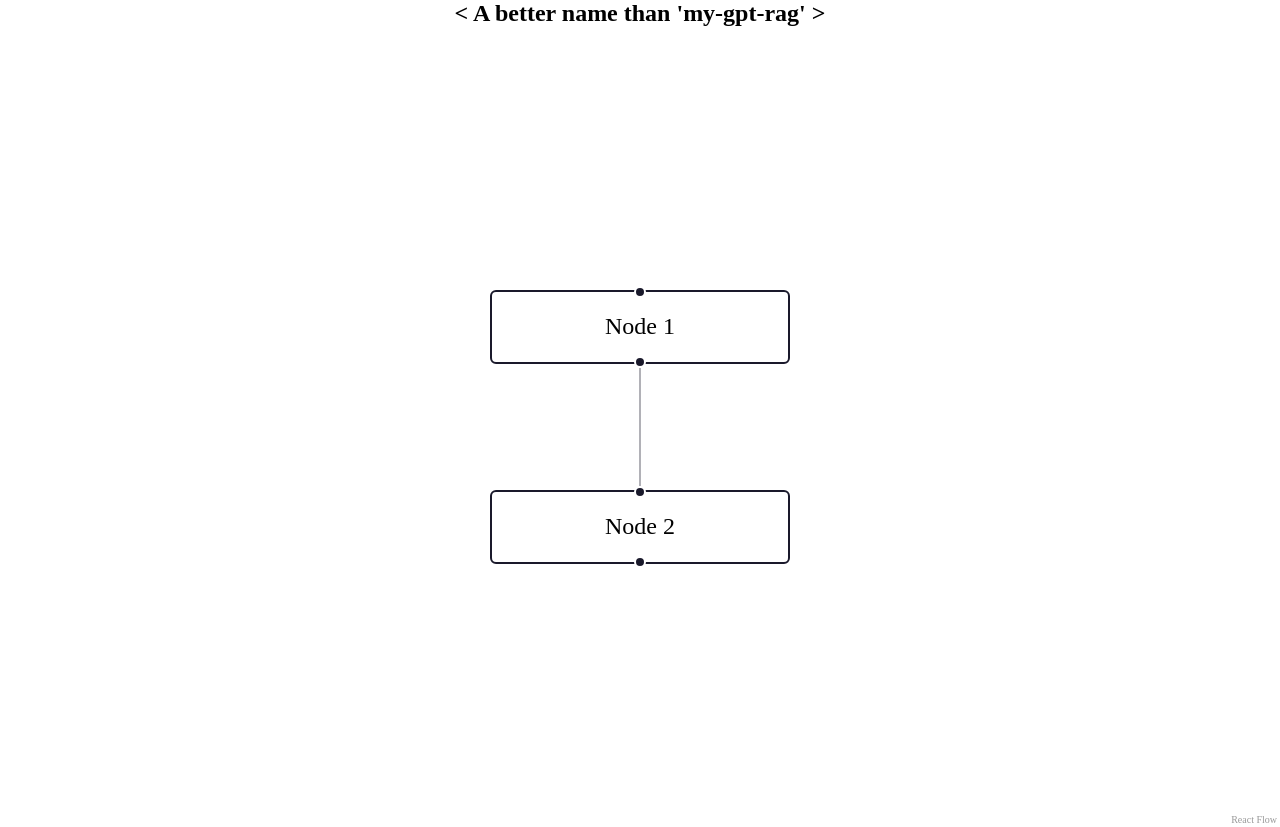
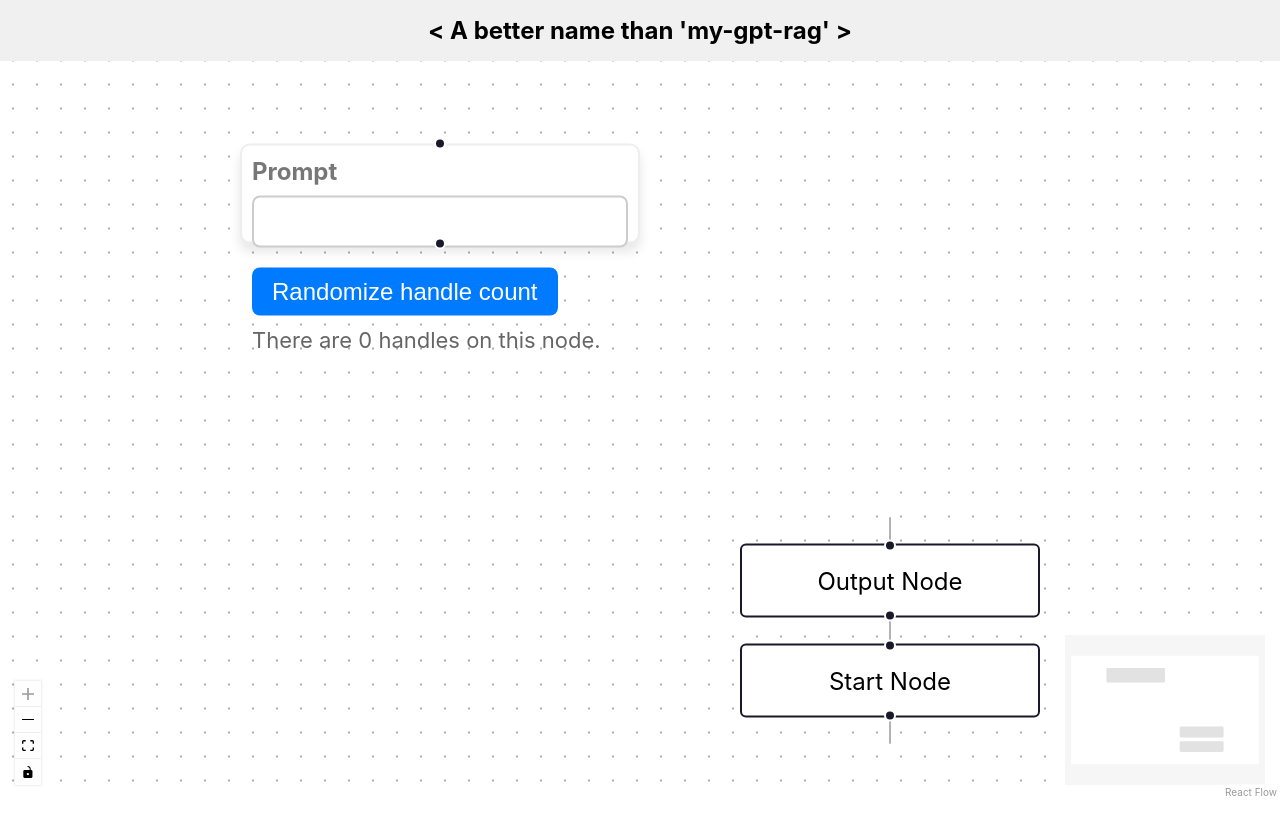
Before and after one commit to rzhen3/my-gpt-rag, a React app in the folder frontend/: page / in a window 1280 px wide. After the commit the page ends 800 px from the top, so only its background shows below. Built offline with nearby package versions, Linux system fonts and the light colour scheme; the HTML template or start-up script is replaced by a standard one.

Commit message:
add basic idea of a prompt node

```diff
--- a/frontend/src/App.css
+++ b/frontend/src/App.css
@@ -1,6 +1,13 @@
-#root {
-  max-width: 1280px;
-  margin: 0 auto;
-  padding: 2rem;
+.App {
+  width: 100%;
+  height: 100%;
+  display: flex;
+  flex-direction: column;
+}
+
+.App h2 {
+  padding: 1rem;
+  margin: 0;
+  background-color: #f0f0f0;
   text-align: center;
 }
--- a/frontend/src/App.tsx
+++ b/frontend/src/App.tsx
@@ -4,7 +4,7 @@ import './App.css';
 
 function App() {
   return (
-      <div className = "App" style={{ width: '100vw', height: '100vh'}}>
+      <div className = "App">
         <h2>
           &lt; A better name than 'my-gpt-rag' &gt;
         </h2>
--- /dev/null
+++ b/frontend/src/components/DocumentUploadNode.tsx
@@ -0,0 +1 @@
+// TODO: when we add document uploading
--- a/frontend/src/components/SimpleFlow.jsx
+++ /dev/null
@@ -1,55 +0,0 @@
-import { useState, useCallback } from 'react';
-import { ReactFlow, applyNodeChanges, applyEdgeChanges, addEdge } from '@xyflow/react';
-import '@xyflow/react/dist/style.css';
-
-const initialNodes = [
-  { id: 'n1', position: { x: 0, y: 0 }, data: { label: 'Node 1' } },
-  { id: 'n2', position: { x: 0, y: 100 }, data: { label: 'Node 2' } },
-];
-const initialEdges = [{ id: 'n1-n2', source: 'n1', target: 'n2' }];
-
-export default function App() {
-  const [nodes, setNodes] = useState(initialNodes);
-  const [edges, setEdges] = useState(initialEdges);
-
-  const onNodesChange = useCallback(
-    (changes) => setNodes((nodesSnapshot) => applyNodeChanges(changes, nodesSnapshot)),
-    [],
-  );
-
-  /*
-Simplified version of React's code:
-function setNodes(newValueOrFunction) {
-  if (typeof newValueOrFunction === 'function') {
-    var currentStateValue = getCurrentState();  // Get current nodes
-    var newStateValue = newValueOrFunction(currentStateValue);  // Call YOUR function
-    updateState(newStateValue);  // Update state with returned value
-  } else {
-    updateState(newValueOrFunction);
-  }
-}
-
-
-  */
-  const onEdgesChange = useCallback(
-    (changes) => setEdges((edgesSnapshot) => applyEdgeChanges(changes, edgesSnapshot)),
-    [],
-  );
-  const onConnect = useCallback(
-    (params) => setEdges((edgesSnapshot) => addEdge(params, edgesSnapshot)),
-    [],
-  );
-
-  return (
-    <div style={{ width: '100vw', height: '100vh' }}>
-      <ReactFlow
-        nodes={nodes}
-        edges={edges}
-        onNodesChange={onNodesChange}
-        onEdgesChange={onEdgesChange}
-        onConnect={onConnect}
-        fitView
-      />
-    </div>
-  );
-}
--- a/frontend/src/components/SimpleFlow.tsx
+++ b/frontend/src/components/SimpleFlow.tsx
@@ -10,23 +10,31 @@ import { ReactFlow,
     addEdge,
     type Node, type Edge, type OnNodesChange, type OnEdgesChange, type OnConnect} from '@xyflow/react';
 import '@xyflow/react/dist/style.css';
+import TextUpdaterNode from './TextUpdaterNode';
 
 const initialNodes: Node[] = [
     {
-        id: '1',
-        type: 'input',
+        id: 'n1',
         data: { label: 'Start Node'},
         position: { x: 250, y: 250},
     },
     {
-        id: '2',
+        id: 'n2',
         data: { label: 'Output Node' },
         position: { x: 250, y: 200},
+    },
+    {
+        id: 'n3',
+        type: 'textUpdater',
+        position: { x: 0, y: 0},
+        data: { label: 'some node', value: 123},
     }
 ];
 
+const nodeTypes = { textUpdater: TextUpdaterNode }
+
 const initialEdges: Edge[] = [
-    { id: 'e1-2', source: '1', target: '2'}
+    { id: 'n1-n2', source: 'n1', target: 'n2'}
 ];
 
 function SimpleFlow() {
@@ -53,6 +61,7 @@ function SimpleFlow() {
                 <ReactFlow
                     nodes = {nodes}
                     edges = {edges}
+                    nodeTypes = {nodeTypes}
                     onNodesChange = {onNodesChange}
                     onEdgesChange = {onEdgesChange}
                     onConnect = {onConnect}
--- /dev/null
+++ b/frontend/src/components/TextUpdaterNode.css
@@ -0,0 +1,44 @@
+.text-updater-node {
+    background: white;
+    border: 2px solid #ddd;
+    border-radius: 8px;
+    padding: 10px;
+    min-width: 200px;
+    box-shadow: 0 4px 6px rgba(0, 0, 0, 0.1);
+}
+
+.text-updater-node label {
+    display: block;
+    font-weight: bold;
+    margin-bottom: 5px;
+    font-size: 12px;
+}
+
+.text-updater-node input {
+    width: 100%;
+    padding: 5px;
+    border: 1px solid #ccc;
+    border-radius: 4px;
+    font-size: 12px;
+}
+
+.text-updater-node button {
+    margin-top: 10px;
+    padding: 5px 10px;
+    background: #007bff;
+    color: white;
+    border: none;
+    border-radius: 4px;
+    cursor: pointer;
+    font-size: 12px;
+}
+
+.text-updater-node button:hover {
+    background: #0056b3;
+}
+
+.text-updater-node p {
+    margin-top: 5px;
+    font-size: 11px;
+    color: #666;
+}
--- /dev/null
+++ b/frontend/src/components/TextUpdaterNode.tsx
@@ -0,0 +1,56 @@
+import {
+    Handle,
+    Position,
+    useUpdateNodeInternals,
+    type NodeProps
+} from '@xyflow/react'
+import { useState, useCallback} from 'react';
+
+import './TextUpdaterNode.css';
+
+
+function TextUpdaterNode({ id, data: _data }: NodeProps) {
+    const updateNodeInternals = useUpdateNodeInternals();
+    const [handleCount, setHandleCount] = useState(0);      // dynamic number of handles
+
+    const randomizeHandleCount = useCallback(() => {
+        setHandleCount(Math.floor(Math.random() * 10));
+        updateNodeInternals(id);
+    }, [id, updateNodeInternals])
+
+
+    const onChange = useCallback((evt: React.ChangeEvent<HTMLInputElement>) => {
+        console.log(evt.target.value);
+    }, []);
+
+    return (
+        <div className = "text-updater-node">
+            <div>
+                <label htmlFor="text">Prompt</label>
+                <input id="text" name="text2" onChange={onChange} className="nodrag"/>
+                <Handle type='source' position={Position.Top} id = 'h1'/>
+                <Handle type='target' position = {Position.Bottom} id = 'h2'/>
+
+                {
+                    Array.from({ length: handleCount}).map((_, index) => (
+                        <Handle
+                            key = {index}
+                            type = "target"
+                            position = {Position.Left}
+                            id = {`handle-${index}`}
+                            style={{ top: `${(index + 1) * (100 / (handleCount + 1))}%` }}
+                        />
+                    ))
+                }
+
+                    <div>
+                        <button onClick={randomizeHandleCount} className = "nodrag">Randomize handle count</button>
+                        <p>There are {handleCount} handles on this node.</p>
+                    </div>
+            </div>
+
+        </div>
+    );
+}
+
+export default TextUpdaterNode;
--- a/frontend/src/index.css
+++ b/frontend/src/index.css
@@ -1,55 +1,34 @@
-#root {
-  max-width: 1280px;
-  margin: 0 auto;
-  padding: 2rem;
-  text-align: center;
+* {
+  margin: 0;
+  padding: 0;
+  box-sizing: border-box;
 }
 
-.logo {
-  height: 6em;
-  padding: 1.5em;
-  will-change: filter;
-  transition: filter 300ms;
-}
-.logo:hover {
-  filter: drop-shadow(0 0 2em #646cffaa);
-}
-.logo.react:hover {
-  filter: drop-shadow(0 0 2em #61dafbaa);
+html, body {
+  width: 100%;
+  height: 100%;
+  margin: 0;
+  padding: 0;
+  font-family: Inter, system-ui, Avenir, Helvetica, Arial, sans-serif;
 }
 
-@keyframes logo-spin {
-  from {
-    transform: rotate(0deg);
-  }
-  to {
-    transform: rotate(360deg);
-  }
+#root {
+  width: 100%;
+  height: 100%;
+  margin: 0;
+  padding: 0;
 }
 
-@media (prefers-reduced-motion: no-preference) {
-  a:nth-of-type(2) .logo {
-    animation: logo-spin infinite 20s linear;
-  }
+.text-updater-node {
+  height: 50px;
+  border: 1px solid #eee;
+  padding: 5px;
+  border-radius: 5px;
+  background: white;
 }
 
-.card {
-  padding: 2em;
+.text-updater-node label {
+  display: block;
+  color: #777;
+  font-size: 12px;
 }
-
-.read-the-docs {
-  color: #888;
-}
-
-* {
-    margin: 0;
-    padding: 0;
-    box-sizing: border-box;
-}
-
-html, body, #root {
-    width: 100%;
-    height: 100%;
-    margin: 0;
-    padding: 0;
-}
```
